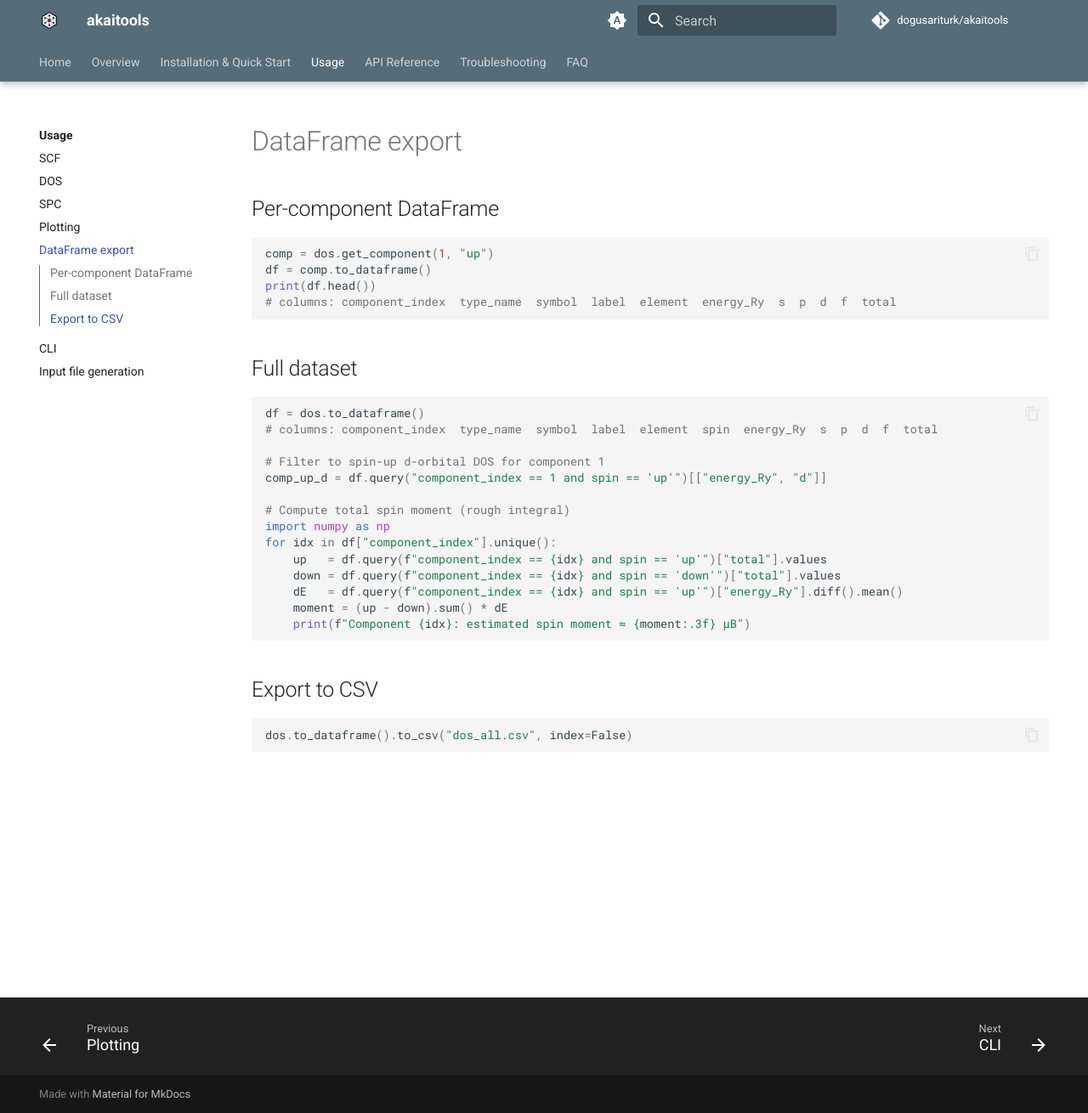
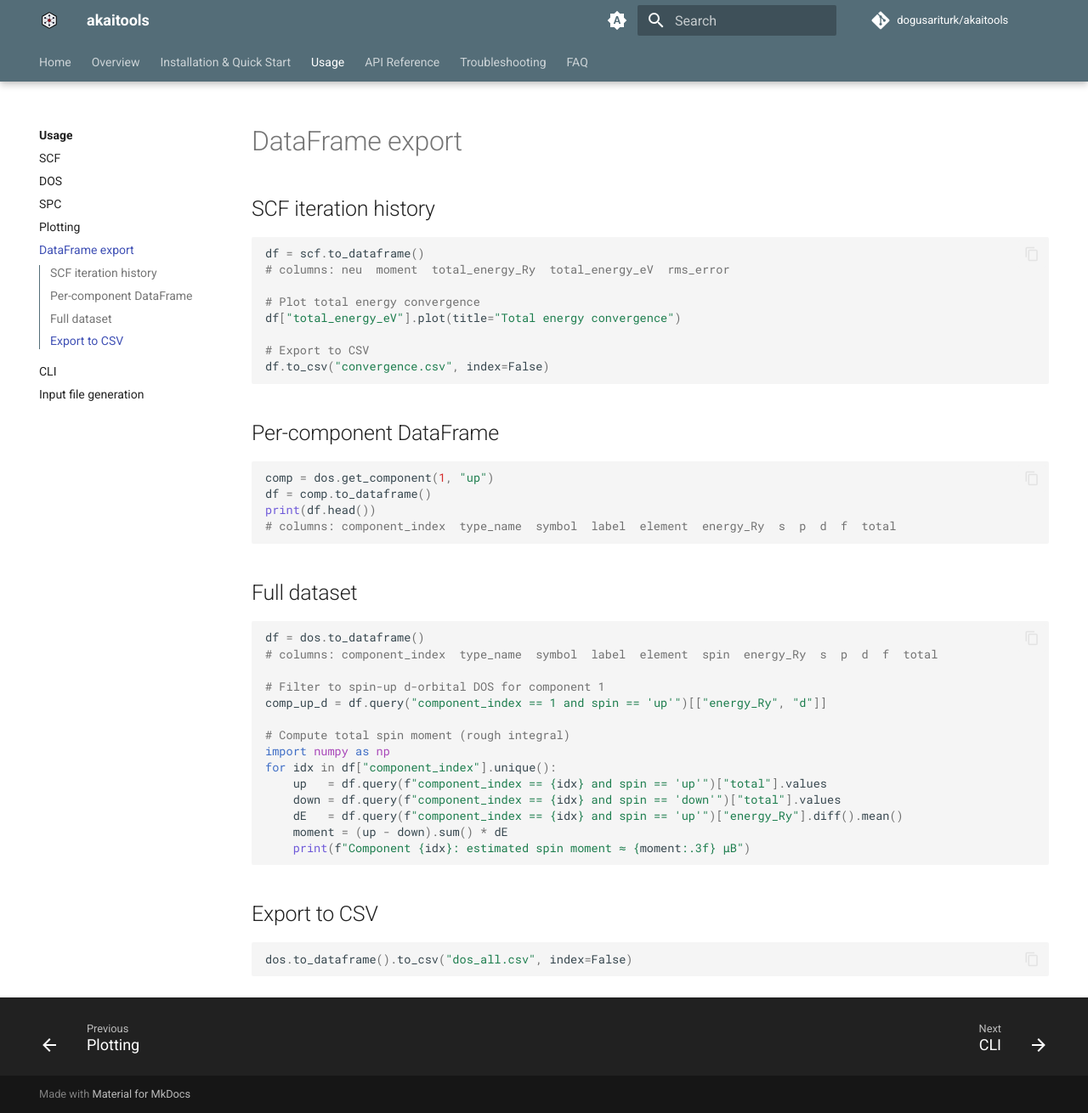
Before and after one commit to dogusariturk/akaitools, an MkDocs documentation site: the page built from docs/usage/dataframe.md, in a window 1280 px wide and 1310 px high. Shown: the whole window at 85% size. Built offline with MkDocs 1.6.1 and Material for MkDocs 9.7.7, drawn with Linux system fonts in a browser that asks for light colours; comment, search, counter and statistics services are not loaded.

Commit message:
Enhance documentation for DataFrame export with SCF iteration history examples

````diff
--- a/docs/usage/dataframe.md
+++ b/docs/usage/dataframe.md
@@ -1,4 +1,17 @@
 # DataFrame export
+
+## SCF iteration history
+
+```python
+df = scf.to_dataframe()
+# columns: neu  moment  total_energy_Ry  total_energy_eV  rms_error
+
+# Plot total energy convergence
+df["total_energy_eV"].plot(title="Total energy convergence")
+
+# Export to CSV
+df.to_csv("convergence.csv", index=False)
+```
 
 ## Per-component DataFrame
 
````
Also changed, not shown: docs/usage/index.md (+1 -1 lines), docs/usage/scf.md (+13 -0 lines).
